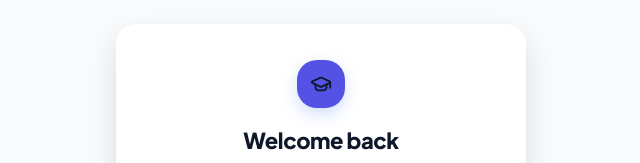
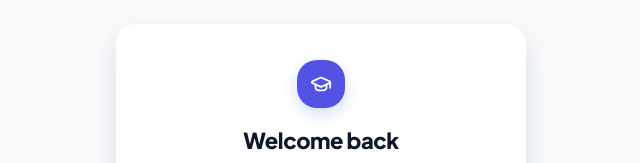
Before and after one commit to Purnika0/TaskOra, a React (Vite) app in the folder frontend/: page /auth in a window 1280 px wide. Shown: the part 116-279 px from the top of the page, without its empty margins (319-959 px from the left). Built offline with nearby package versions, Linux system fonts and the light colour scheme; no server answers.

Commit message:
Updated logo

```diff
--- a/frontend/src/pages/auth/AuthPage.jsx
+++ b/frontend/src/pages/auth/AuthPage.jsx
@@ -252,7 +252,7 @@
         <div className="auth-root">
         <div className="login-card">
             <div className="auth-logo-wrap" aria-hidden="true">
-            <GraduationCap size={22}/>
+            <GraduationCap size={22} color="#ffffff"/>
             </div>
             <h1 style={{ fontFamily:'var(--font-display)', fontWeight:800, color:'var(--color-text)', fontSize:22, textAlign:'center', margin:'0 0 6px', letterSpacing:'-0.02em' }}>
             Welcome back
```
